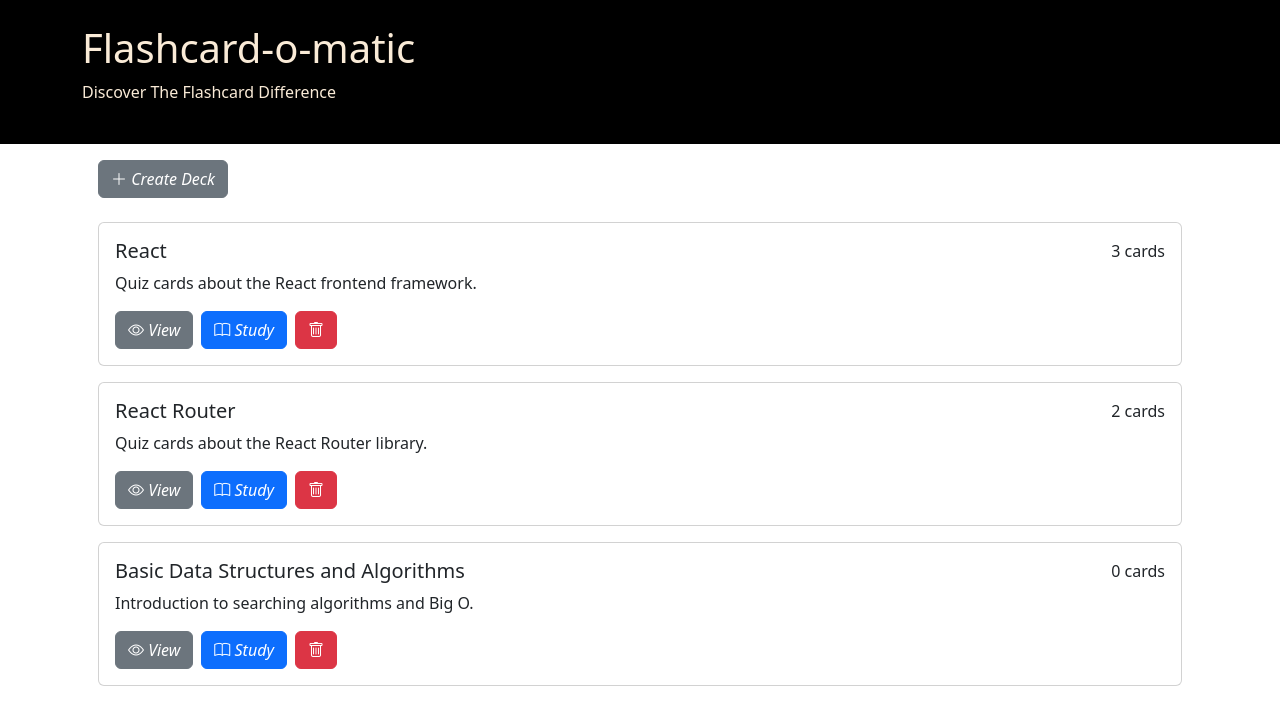
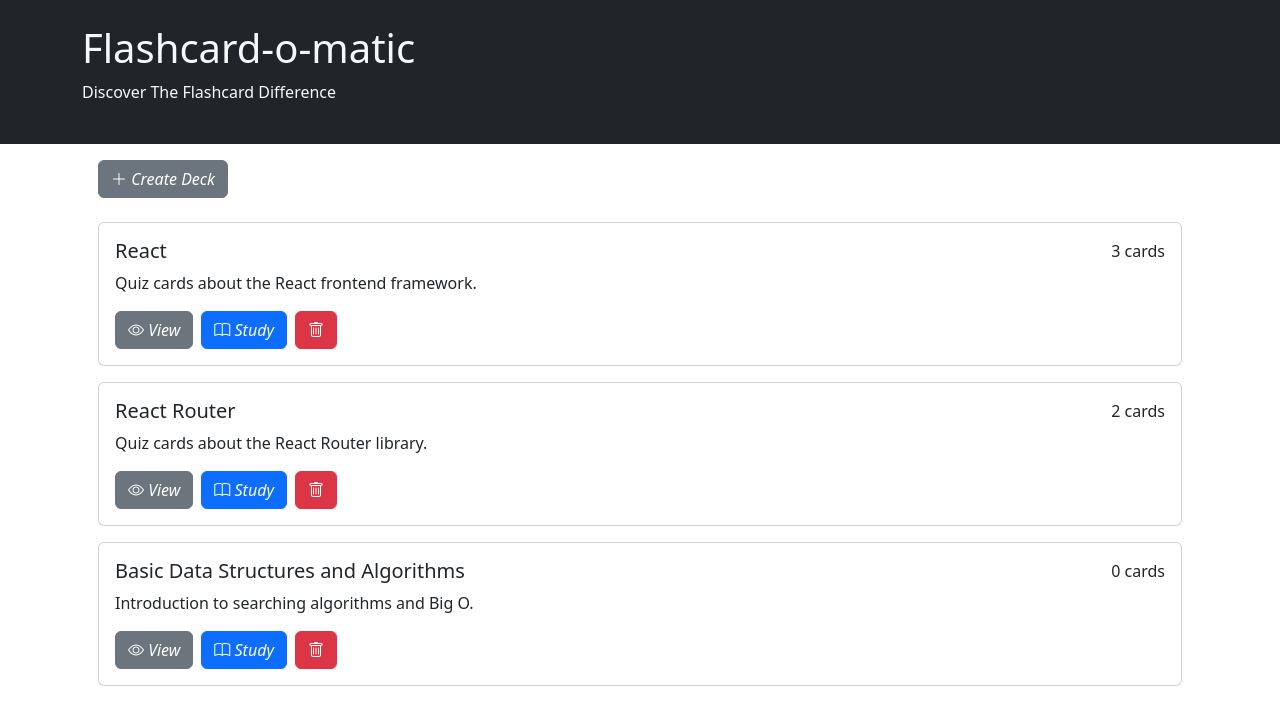
Before and after one commit to jkfaris94/Flashcard-O-Matic, a React (Create React App) app: page / in a window 1280 px wide. Shown: the top 724 px of the page. Built offline with nearby package versions, Linux system fonts and the light colour scheme.

Commit message:
changed header styling to use bootstrap instead of index.css

```diff
--- a/src/common/Header.js
+++ b/src/common/Header.js
@@ -1,8 +1,8 @@
 function Header () {
     return (
 
-        <div className="header">
-            <div className="container">
+        <div class="bg-dark text-start text-light p-4">
+            <div class="container" >
                 <h1>Flashcard-o-matic</h1>
                 <p>Discover The Flashcard Difference</p>
             </div>
--- a/src/index.css
+++ b/src/index.css
@@ -1,8 +1,8 @@
 @import url("https://cdn.jsdelivr.net/npm/bootstrap-icons@1.11.3/font/bootstrap-icons.min.css");
 
-.header {
+/* .header {
     background-color: black;
     text-align: left;
     color: antiquewhite;
     padding: 1.5rem;
-}
+} */
```
